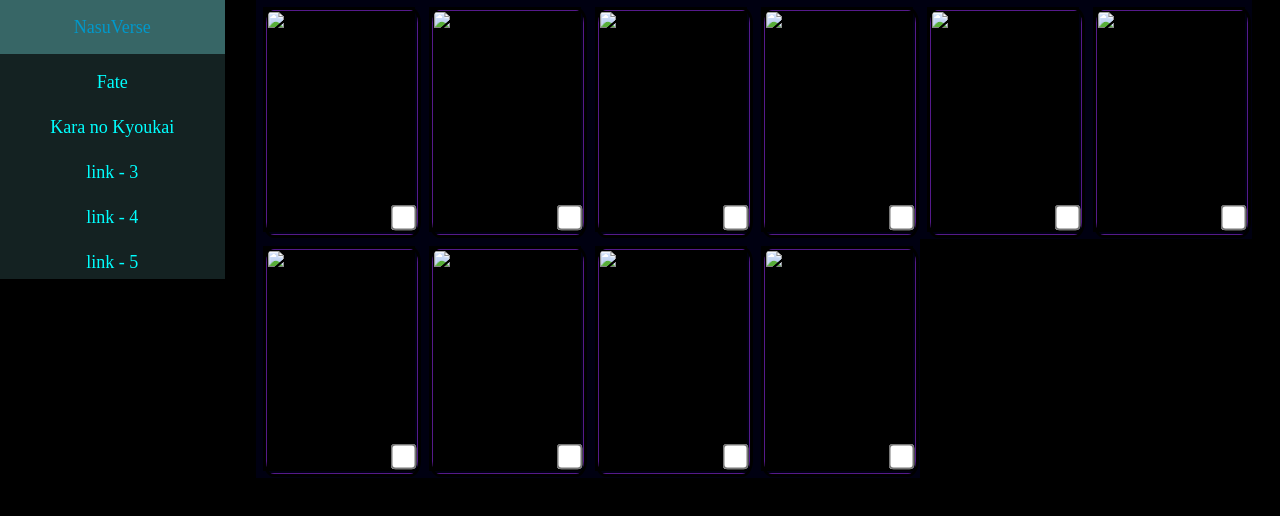
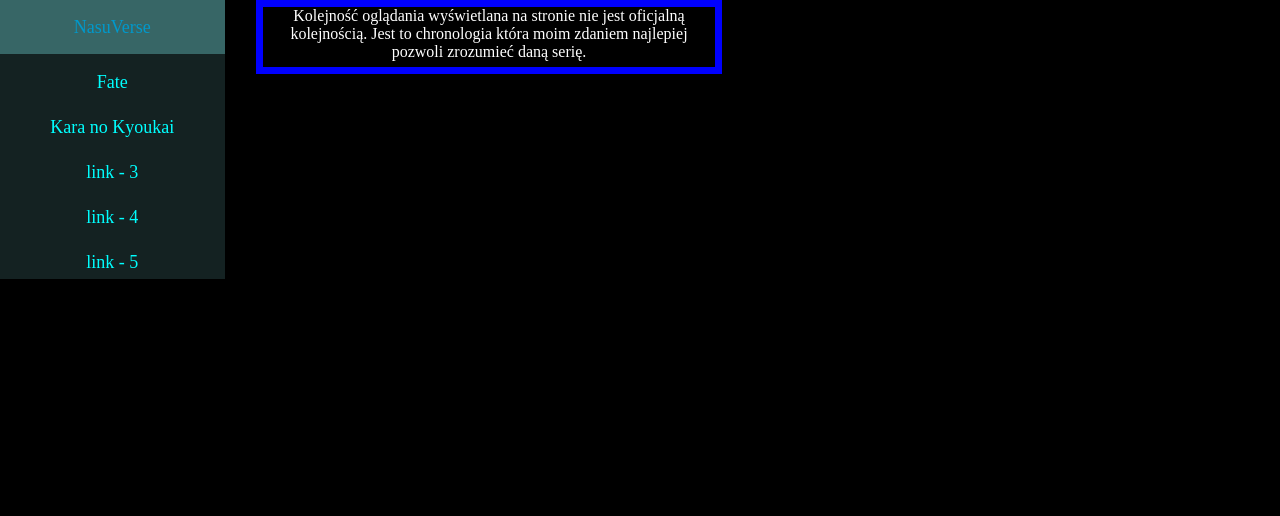
Before and after one commit to Urios311/urios311.github.io, a plain HTML site: page index.html in a window 1280 px wide. Drawn offline with Linux system fonts and the light colour scheme.

Commit message:
Add files via upload

```diff
--- a/index.html
+++ b/index.html
@@ -10,14 +10,14 @@
     <script>
 
     </script>
-    <title>Document</title>
+    <title>Lista</title>
 
 </head>
 
 <body>
     <div class="menu">
     <ul>
-        <li><a href="#">NasuVerse</a>
+        <li><a href="Index.html">NasuVerse</a>
           <ul>
             <li><a href="fate.html">Fate</a></li>
             <li><a href="kara.html">Kara no Kyoukai</a></li>
@@ -29,25 +29,8 @@
       </ul>
     </div>
     <div class="all">
-      <div class="block"><a href=""><img id="" src=""></a><input type="checkbox" id="1" class="box"></input></div>
+      <div class="info">Kolejność oglądania wyświetlana na stronie nie jest oficjalną kolejnością. Jest to chronologia która moim zdaniem najlepiej pozwoli zrozumieć daną serię.</div>
 
-      <div class="block"><a href=""><img id="" src=""></a><input type="checkbox" id="2" class="box"></input></div>
-
-      <div class="block"><a href=""><img id="" src=""></a><input type="checkbox" id="3" class="box"></input></div>
-
-      <div class="block"><a href=""><img id="" src=""></a><input type="checkbox" id="4" class="box"></input></div>
-
-      <div class="block"><a href=""><img id="" src=""></a><input type="checkbox" id="5" class="box"></input></div>
-
-      <div class="block"><a href=""><img id="" src=""></a><input type="checkbox" id="6" class="box"></input></div>
-
-      <div class="block"><a href=""><img id="" src=""></a><input type="checkbox" id="7" class="box"></input></div>
-
-      <div class="block"><a href=""><img id="" src=""></a><input type="checkbox" id="8" class="box"></input></div>
-
-      <div class="block"><a href=""><img id="" src=""></a><input type="checkbox" id="9" class="box"></input></div>
-
-      <div class="block"><a href=""><img id="" src=""></a><input type="checkbox" id="1" class="box"></input></div>
 
 
     </div>
```
